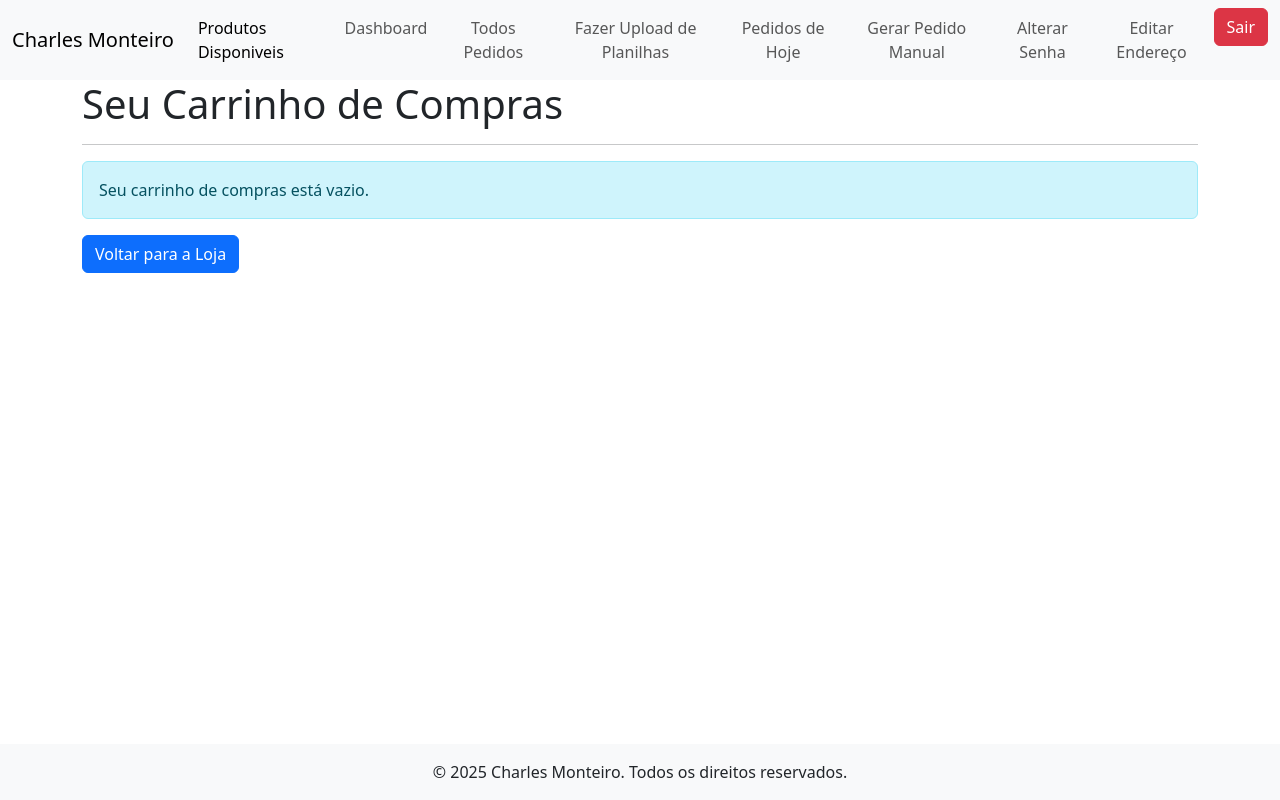
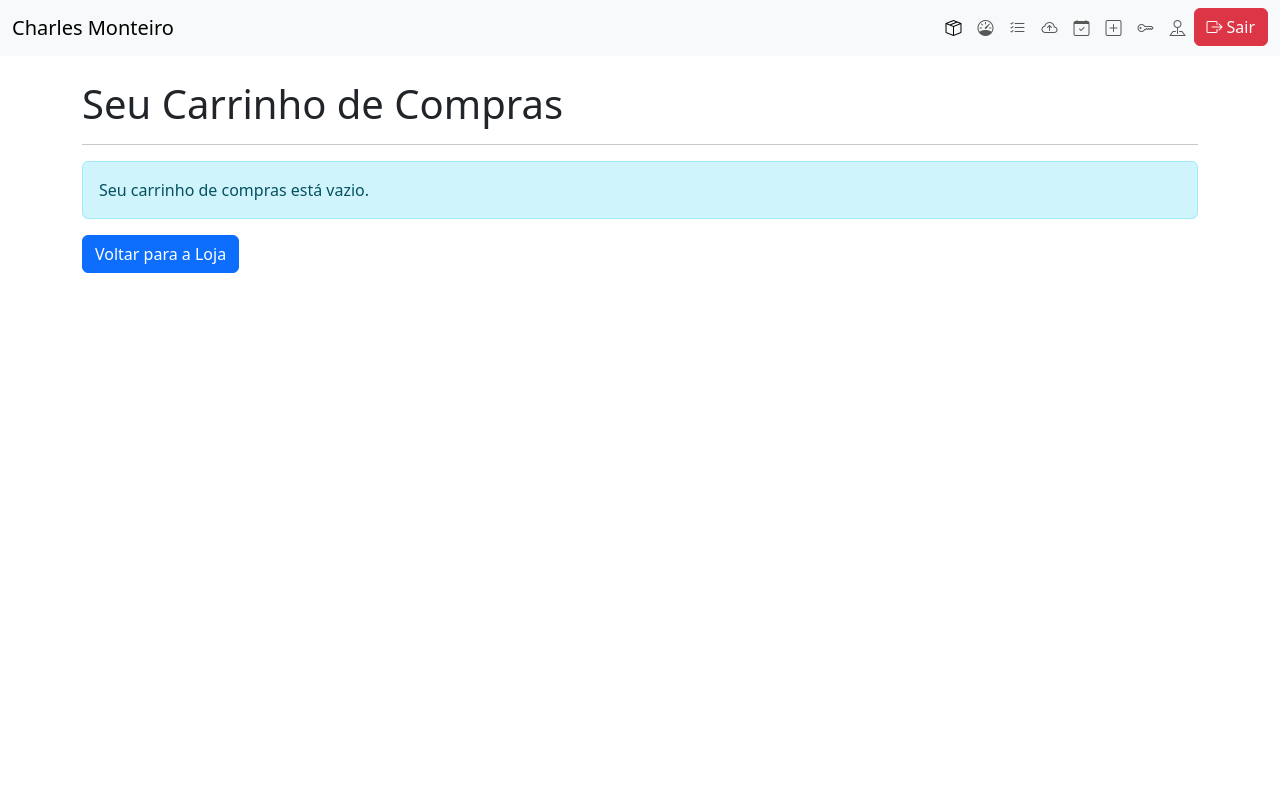
Before and after one commit to Sikynat/WFHUB, a Django app: page /carrinho/ in a window 1280 px wide. Run offline with Django 5.2, Linux system fonts and the light colour scheme; a user stored in the database is signed in.

Commit message:
Alteracoes no design

```diff
--- a/templates/base.html
+++ b/templates/base.html
@@ -2,114 +2,121 @@
 <html lang="pt-br">
 <head>
     <meta charset="UTF-8">
-    <title>{% block title %}Meu Site Django{% endblock %}</title>
+    <meta name="viewport" content="width=device-width, initial-scale=1.0">
+    <title>{% block title %}Seu Título{% endblock %}</title>
+    <link href="https://cdn.jsdelivr.net/npm/bootstrap@5.3.0/dist/css/bootstrap.min.css" rel="stylesheet">
+    <link rel="stylesheet" href="https://cdn.jsdelivr.net/npm/bootstrap-icons@1.10.5/font/bootstrap-icons.css">
+
+
+</head>
+<body>
 
      <style>
-        body {
-            /* Mude o corpo para um container flexível */
-            display: flex;
-            flex-direction: column;
-            min-height: 100vh;
-            overflow-y: auto;
-        }
-
-
         .input-quantidade {
-        max-width: 80px; /* Ou um valor que se ajuste melhor ao seu design */
+            max-width: 80px; /* Altere este valor para o tamanho desejado */
+            text-align: center;
         }
     </style>
-
-    <link href="https://cdn.jsdelivr.net/npm/bootstrap@5.3.8/dist/css/bootstrap.min.css" rel="stylesheet" integrity="sha384-sRIl4kxILFvY47J16cr9ZwB07vP4J8+LH7qKQnuqkuIAvNWLzeN8tE5YBujZqJLB" crossorigin="anonymous">
-    <script src="https://cdn.jsdelivr.net/npm/bootstrap@5.3.8/dist/js/bootstrap.bundle.min.js" integrity="sha384-FKyoEForCGlyvwx9Hj09JcYn3nv7wiPVlz7YYwJrWVcXK/BmnVDxM+D2scQbITxI" crossorigin="anonymous"></script>
-
-    <script src="https://cdn.jsdelivr.net/npm/chart.js"></script>
-</head>
-<body>
 
   <nav class="navbar navbar-expand-lg bg-body-tertiary">
     <div class="container-fluid">
         <a class="navbar-brand" href="{% url 'home' %}">Charles Monteiro</a>
-        <button class="navbar-toggler" type="button" data-bs-toggle="collapse" data-bs-target="#navbarSupportedContent" aria-controls="navbarSupportedContent" aria-expanded="false" aria-label="Toggle navigation">
+        <button class="navbar-toggler" type="button" data-bs-toggle="collapse" data-bs-target="#navbarNav" aria-controls="navbarNav" aria-expanded="false" aria-label="Toggle navigation">
             <span class="navbar-toggler-icon"></span>
         </button>
-        <div class="collapse navbar-collapse" id="navbarSupportedContent">
-            <ul class="navbar-nav me-auto mb-2 mb-lg-0">
+        <div class="collapse navbar-collapse" id="navbarNav">
+            <ul class="navbar-nav ms-auto">
                 <li class="nav-item">
-                    <a class="nav-link active" aria-current="page" href="{% url 'home' %}">Produtos Disponiveis</a>
+                    <a class="nav-link active" aria-current="page" href="{% url 'home' %}" data-bs-toggle="tooltip" data-bs-placement="bottom" title="Produtos Disponiveis">
+                        <i class="bi bi-box-seam"></i>
+                    </a>
                 </li>
-            </ul>
 
-            <ul class="navbar-nav ms-auto mb-2 mb-lg-0">
                 {% if user.is_authenticated %}
                     {% if user.is_staff %}
                         <li class="nav-item">
-                            <a class="nav-link btn btn-secondary me-2" href="{% url 'dashboard_admin' %}">Dashboard</a>
+                            <a class="nav-link" href="{% url 'dashboard_admin' %}" data-bs-toggle="tooltip" data-bs-placement="bottom" title="Dashboard">
+                                <i class="bi bi-speedometer"></i>
+                            </a>
                         </li>
-                        <li>
-                            <a class="nav-link btn btn-secondary me-2" href="{% url 'todos_os_pedidos' %}">Todos Pedidos</a>
+                        <li class="nav-item">
+                            <a class="nav-link" href="{% url 'todos_os_pedidos' %}" data-bs-toggle="tooltip" data-bs-placement="bottom" title="Todos os Pedidos">
+                                <i class="bi bi-list-check"></i>
+                            </a>
                         </li>
-                         <li>
-                            <a class="nav-link btn btn-secondary me-2" href="{% url 'pagina_upload' %}">Fazer Upload de Planilhas</a>
+                        <li class="nav-item">
+                            <a class="nav-link" href="{% url 'pagina_upload' %}" data-bs-toggle="tooltip" data-bs-placement="bottom" title="Alterar o preço do dia">
+                                <i class="bi bi-cloud-arrow-up"></i>
+                            </a>
                         </li>
-                        <li>
-                            <a class="nav-link btn btn-secondary me-2" href="{% url 'pedidos_para_hoje' %}">Pedidos de Hoje</a>
+                        <li class="nav-item">
+                            <a class="nav-link" href="{% url 'pedidos_para_hoje' %}" data-bs-toggle="tooltip" data-bs-placement="bottom" title="Pedidos de Hoje">
+                                <i class="bi bi-calendar-check"></i>
+                            </a>
                         </li>
-                        <l1>
-                             <a class="nav-link btn btn-secondary me-2" href="{% url 'gerar_pedido_manual' %}">Gerar Pedido Manual</a>
-                        </l1>
+                        <li class="nav-item">
+                            <a class="nav-link" href="{% url 'gerar_pedido_manual' %}" data-bs-toggle="tooltip" data-bs-placement="bottom" title="Gerar Pedido Manual">
+                                <i class="bi bi-plus-square"></i>
+                            </a>
+                        </li>
                     {% else %}
                         <li class="nav-item">
-                            <a class="nav-link btn btn-success me-2" href="{% url 'carrinho' %}">Ver Carrinho</a>
+                            <a class="nav-link" href="{% url 'carrinho' %}" data-bs-toggle="tooltip" data-bs-placement="bottom" title="Ver Carrinho">
+                                <i class="bi bi-cart"></i>
+                            </a>
                         </li>
                         <li class="nav-item">
-                            <a class="nav-link btn btn-primary me-2" href="{% url 'pedidos' %}">Histórico de Pedidos</a>
+                            <a class="nav-link" href="{% url 'pedidos' %}" data-bs-toggle="tooltip" data-bs-placement="bottom" title="Histórico de Pedidos">
+                                <i class="bi bi-clock-history"></i>
+                            </a>
                         </li>
                     {% endif %}
                     <li class="nav-item">
-                        <a class="nav-link btn btn-secondary me-2" href="{% url 'password_change' %}">Alterar Senha</a>
+                        <a class="nav-link" href="{% url 'password_change' %}" data-bs-toggle="tooltip" data-bs-placement="bottom" title="Alterar Senha">
+                            <i class="bi bi-key"></i>
+                        </a>
                     </li>
                     <li class="nav-item">
-                                <a class="nav-link btn btn-secondary me-2" href="{% url 'editar_perfil' %}">Editar Endereço</a>
+                        <a class="nav-link" href="{% url 'editar_perfil' %}" data-bs-toggle="tooltip" data-bs-placement="bottom" title="Editar Endereço">
+                            <i class="bi bi-pin-map"></i>
+                        </a>
                     </li>
                     <li class="nav-item">
-
-
                         <form action="{% url 'logout' %}" method="post">
                             {% csrf_token %}
-                            <button type="submit" class="btn btn-danger">Sair</button>
+                            <button type="submit" class="btn btn-danger" data-bs-toggle="tooltip" data-bs-placement="bottom" title="Sair">
+                                <i class="bi bi-box-arrow-right me-1"></i>Sair
+                            </button>
                         </form>
                     </li>
                 {% else %}
                     <li class="nav-item">
-                        <a class="btn btn-primary" href="{% url 'login' %}">Entrar</a>
+                        <a class="btn btn-primary" href="{% url 'login' %}">
+                            <i class="bi bi-box-arrow-in-right me-1"></i>Entrar
+                        </a>
                     </li>
                 {% endif %}
             </ul>
         </div>
-    </div>
     </nav>
 
-<main class="container mb-5" style="flex-grow: 1;">
+    <div class="container mt-4">
         {% if messages %}
-        <div class="mt-3">
             {% for message in messages %}
                 <div class="alert alert-{{ message.tags }} alert-dismissible fade show" role="alert">
                     {{ message }}
                     <button type="button" class="btn-close" data-bs-dismiss="alert" aria-label="Close"></button>
                 </div>
             {% endfor %}
-        </div>
         {% endif %}
-
         {% block content %}
         {% endblock %}
-</main>
+    </div>
 
-<footer class="footer bg-light text-center py-3 mt-3">
-    <div class="container">
-        <span>© 2025 Charles Monteiro. Todos os direitos reservados.</span>
-    </div>
-</footer>
+    <script src="https://cdn.jsdelivr.net/npm/bootstrap@5.3.0/dist/js/bootstrap.bundle.min.js">
 
+        const tooltipTriggerList = document.querySelectorAll('[data-bs-toggle="tooltip"]')
+        const tooltipList = [...tooltipTriggerList].map(tooltipTriggerEl => new bootstrap.Tooltip(tooltipTriggerEl))
+    </script>
 </body>
 </html>
```
Lines whose indentation alone changed are shown as unchanged.
